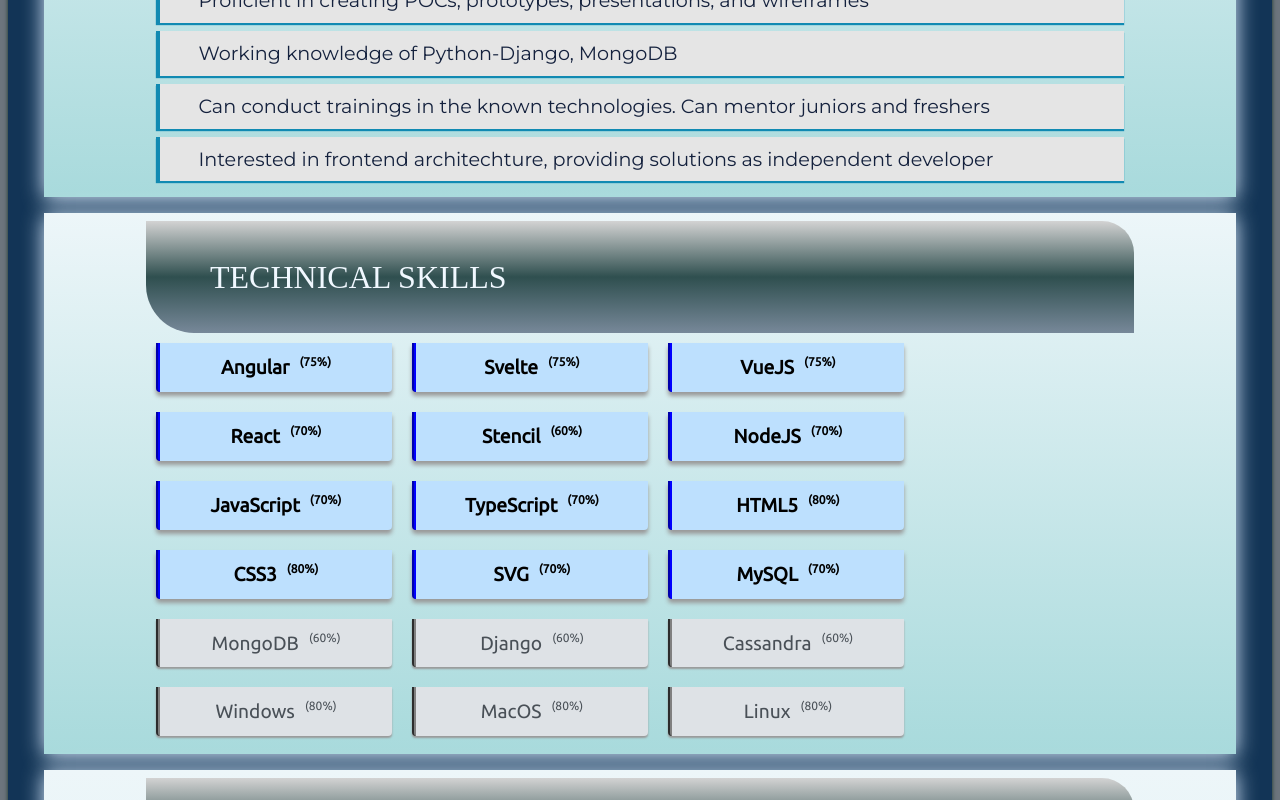
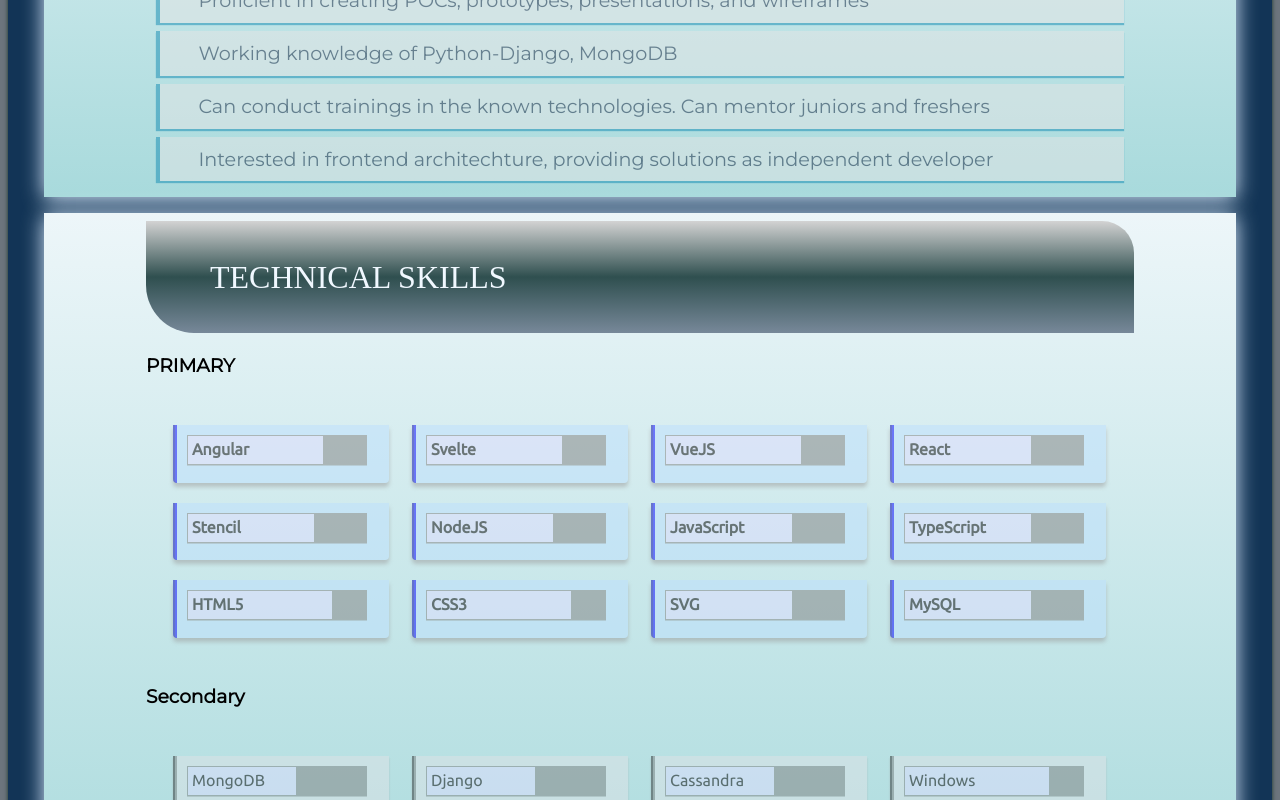
Before and after one commit to srikantgudi/srikantgudi.github.io, a Svelte app: page / in a window 1280 px wide. Shown: the part 720-1520 px from the top of the page. Built offline with nearby package versions, Linux system fonts and the light colour scheme; a web font is replaced by a local one.

Commit message:
Modified look n feel.

```diff
--- a/public/global.css
+++ b/public/global.css
@@ -21,6 +21,15 @@
     text-align: center;
     width: 100%;
     transition: all 1s;
+}
+.profile-item {
+    opacity: 0.5;
+    transition: all 1s;
+    background-color: dimgrey;
+}
+.profile-item:hover {
+    opacity: 1;
+    background-color: aliceblue;
 }
 .positiontitle {
     box-sizing: border-box;
@@ -65,7 +74,6 @@
     background-color: #e5e5e5;
     color: #14213d;
 }
-}
 .skills {
     display: flex;
     flex-flow: row wrap;
@@ -76,12 +84,16 @@
     font-family: Ubuntu;
     font-size: 1.2em;
     font-weight: 400;
-    display: inline-flex;
+    display: block;
     width: 10em;
-    justify-content: center;
     border-radius: 0 0 4px 4px;
-    padding: 10px 20px;
+    padding: 10px 10px 0;
     margin: 10px;
+    opacity: 0.5;
+    transition: all 0.5s ease-in-out;
+}
+.skill:hover {
+    opacity: 1;
 }
 .skill.primary {
     border-left: 4px groove blue;
@@ -93,7 +105,7 @@
 .skill.secondary {
     border-left: 4px groove grey;
     color: #495057;
-    display: inline-flex;
+    display: block;
     background-color: #dee2e6;
     box-shadow: 0 2px 2px #999;
 }
@@ -114,6 +126,12 @@
     font-size: 1em;
     text-align: center;
     line-height: 1.5;
+    background-color: #cccccc;
+    opacity: 0.5;
+    transition: all 1s;
+}
+.exp:hover {
+    opacity: 1;
     background-color: #dee2e6;
 }
 .job-title {
--- a/src/Profile.svelte
+++ b/src/Profile.svelte
@@ -7,7 +7,7 @@
   </div>
   <div class="panel-content">
     {#each data.profile as text}
-    <div class="content-item">
+    <div class="content-item profile-item">
       {text}
     </div>
     {/each}
--- a/src/Rating.svelte
+++ b/src/Rating.svelte
@@ -1,11 +1,13 @@
 <script>
+	export let rating;
 	export let text;
-	export let rating = 5;
-	export let clr="#ccc";
 </script>
 
-<svg height="120" width="100">
-	<circle r={rating/2*10} cx="50" cy="50" fill={clr} />
-	<text x="50%" y="90%" text-anchor="middle">{text}</text>
-	<rect x="1" y="1" width="98%" height="98%" fill="transparent" stroke="grey" />
+<svg height="40" width="180">
+	<rect x="" y="0" width="100%" height="30" fill="grey" stroke="grey" />
+	<rect x="1" y="1" width={`${rating/10*100}%`} height="28" fill="#ddf">
+		<animate attributeName="fill" values="#333;lightblue;lightcyan;lightblue;#666" dur="3s" repeatCount="indefinite" />
+	</rect>
+
+	<text x="5" y="50%" font-size="16">{text}</text>
 </svg>
--- a/src/TechSkills.svelte
+++ b/src/TechSkills.svelte
@@ -1,5 +1,6 @@
 <script>
   import {data} from './data/data';
+  import Rating from './Rating.svelte';
 </script>
 
 <div class="panel">
@@ -7,17 +8,23 @@
     TECHNICAL SKILLS
   </div>
   <div class="panel-content">
+    <h3>PRIMARY</h3>
     <div class="skills">
       {#each data.skills.primary as skill}
-        <div class="skill primary">
-          {skill.name} <span class="sup">({skill.rating * 10}%)</span>
+      <div class="skill primary">
+        <div>
+          <Rating text={skill.name} rating={skill.rating} />
         </div>
+      </div>
       {/each}
     </div>
+    <h3>Secondary</h3>
     <div class="skills">
       {#each data.skills.secondary as skill}
         <div class="skill secondary">
-          {skill.name}<span class="sup">({skill.rating * 10}%)</span>
+          <div>
+            <Rating text={skill.name} rating={skill.rating} />
+          </div>
         </div>
       {/each}
     </div>
--- a/src/WorkHistory.svelte
+++ b/src/WorkHistory.svelte
@@ -14,11 +14,13 @@
         <div class="job-title">
           {xp.jobTitle}
         </div>
-        <div>
-          {xp.org}
-        </div>
-        <div class="technology">
-          {xp.technology}
+        <div class="exp-detail">
+          <div>
+            {xp.org}
+          </div>
+          <div class="technology">
+            {xp.technology}
+          </div>
         </div>
       </div>
     {/each}
--- a/src/data/data.js
+++ b/src/data/data.js
@@ -14,23 +14,23 @@ export const data = {
 	],
 	skills: {
 		primary: [
-			{name: "Angular", rating: 7.5, clr: "#00e"},
-			{name: "Svelte", rating: 7.5, clr: "#00e"},
-			{name: "VueJS", rating: 7.5, clr:"#00c"},
-			{name: "React", rating: 7, clr: "#00c"},
-			{name: "Stencil", rating: 6, clr: "#00c"},
-			{name: "NodeJS", rating: 7, clr: "#2dc"},
-			{name: "JavaScript", rating: 7, clr: "#09c"},
-			{name: "TypeScript", rating: 7, clr: "#09c"},
-			{name: "HTML5", rating: 8, clr: "#099"},
-			{name: "CSS3", rating: 8, clr: "#099"},
-			{name: "SVG", rating: 7, clr: "#f9a"},
-			{name: "MySQL", rating: 7, clr: "#123456"},
+			{name: "Angular", rating: 7.5},
+			{name: "Svelte", rating: 7.5},
+			{name: "VueJS", rating: 7.5},
+			{name: "React", rating: 7},
+			{name: "Stencil", rating: 7},
+			{name: "NodeJS", rating: 7},
+			{name: "JavaScript", rating: 7},
+			{name: "TypeScript", rating: 7},
+			{name: "HTML5", rating: 8},
+			{name: "CSS3", rating: 8},
+			{name: "SVG", rating: 7},
+			{name: "MySQL", rating: 7},
 		],
 		secondary: [
-			{name: "MongoDB", rating: 6, clr: "#123456"},
-			{name: "Django", rating: 6, clr: "#999"},
-			{name: "Cassandra", rating: 6, clr: "#123456"},
+			{name: "MongoDB", rating: 6},
+			{name: "Django", rating: 6},
+			{name: "Cassandra", rating: 6},
 			{name: "Windows",  rating: 8},
 			{name: "MacOS", rating: 8},
 			{name: "Linux", rating: 8},
```
